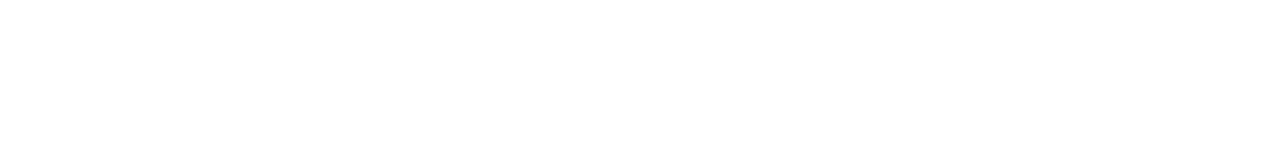
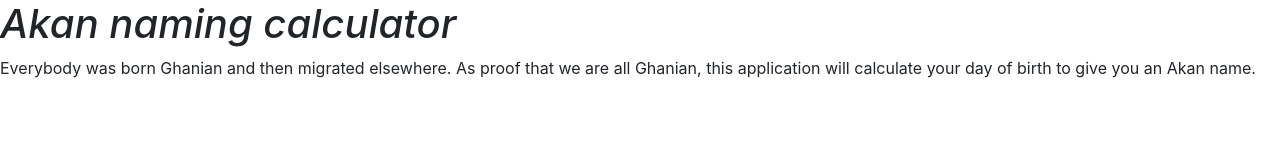
Before and after one commit to kingsam91/namingAkan, a plain HTML site: page index.html in a window 1280 px wide. Drawn offline with Linux system fonts and the light colour scheme.

Commit message:
make header blue and italic

```diff
--- a/index.html
+++ b/index.html
@@ -6,6 +6,8 @@
     <title>Akan naming app</title>
   </head>
   <body>
+    <h1><em>Akan naming calculator</em></h1>
+    <p>Everybody was born Ghanian and then migrated elsewhere. As proof that we are all Ghanian, this application will calculate your day of birth to give you an Akan name.</p>
 
   </body>
 </html>
```
